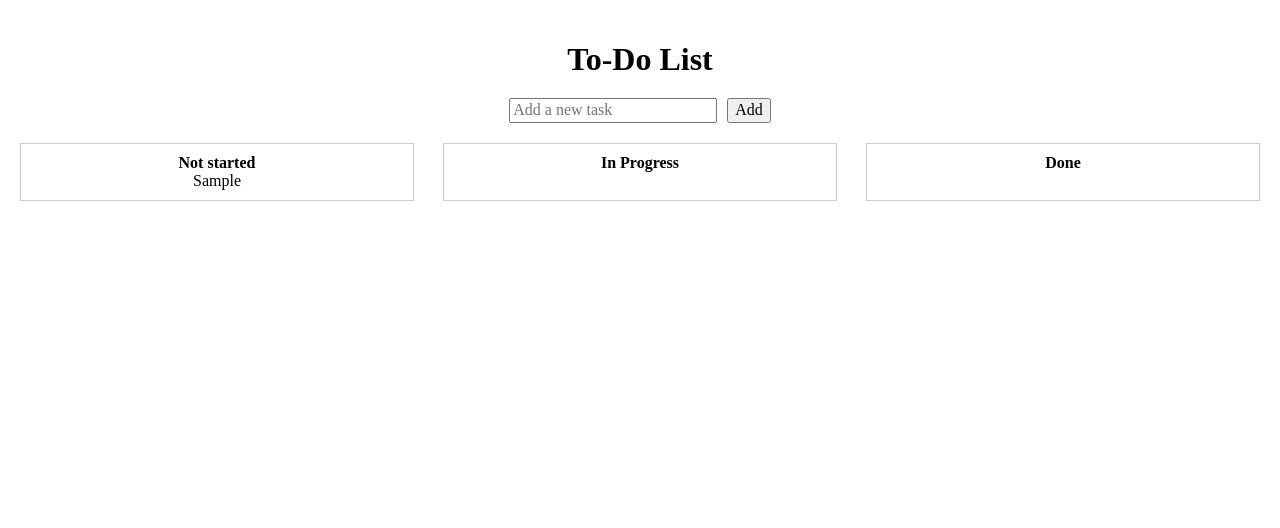
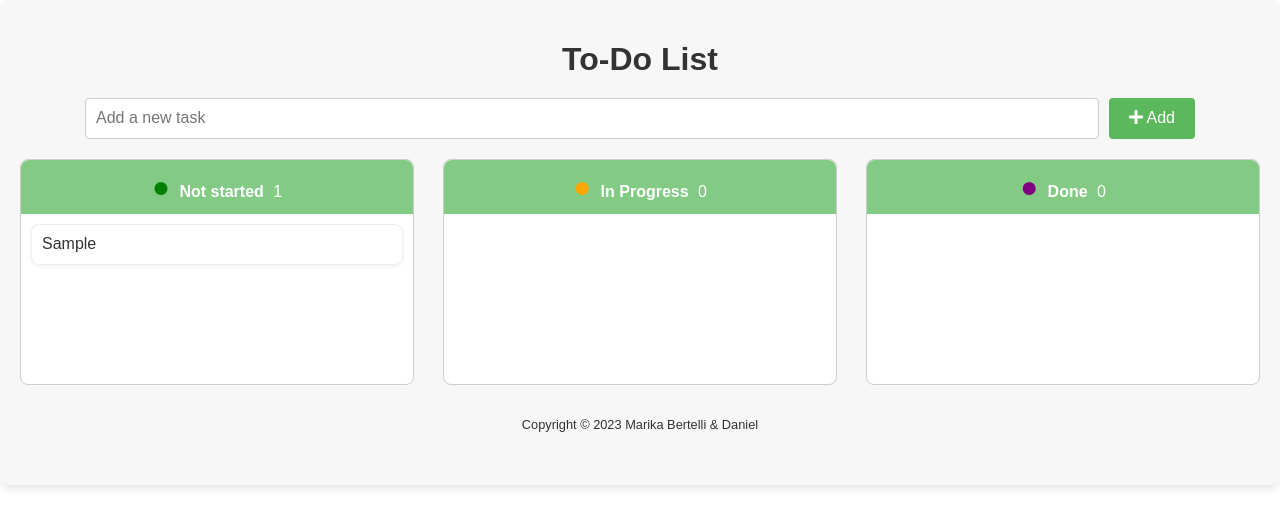
Before and after one commit to FAC29A/marika-daniel-project, a plain HTML site: page index.html in a window 1280 px wide. Both pictures are taken after typing "Sample" into the empty fields and a click on the button "Add". Drawn offline with Linux system fonts and the light colour scheme.

Commit message:
style the app and add footer

```diff
--- a/css/style.css
+++ b/css/style.css
@@ -1,16 +1,19 @@
 /*
 =================================================
-MAIN CONTAINER STYLING FOR TO-DO LIST APP
+MAIN CONTAINER STYLING
 =================================================
 */
 .project-board {
     text-align: center;
     padding: 20px;
+    background-color: #f7f7f7;
+    border-radius: 10px;
+    box-shadow: 0 4px 8px rgba(0, 0, 0, 0.1);
 }
 
 /*
 =================================================
-MAIN TITLE STYLING FOR TO-DO LIST
+TITLE STYLING
 =================================================
 */
 .title {
@@ -26,7 +29,29 @@ INPUT CONTAINER STYLING
     display: flex;
     justify-content: center;
     gap: 10px;
-    margin-bottom: 20px;
+    margin-bottom: 20px; /* Space below the input container */
+}
+
+#taskInput {
+    width: 80%;
+    padding: 10px;
+    border: 1px solid #ccc;
+    border-radius: 4px;
+}
+
+/*
+=================================================
+BUTTON STYLING
+=================================================
+*/
+#addTask {
+    padding: 10px 20px;
+    background-color: #5cb85c;
+    color: white;
+    border: none;
+    border-radius: 4px;
+    cursor: pointer;
+    font-size: 1em;
 }
 
 /*
@@ -40,40 +65,80 @@ COLUMNS CONTAINER STYLING
     gap: 20px;
 }
 
+.column-header {
+    font-weight: bold;
+    background-color: #83ca85;
+    color: white;
+    padding: 10px;
+    border-top-left-radius: 8px;
+    border-top-right-radius: 8px;
+    margin: -10px -10px 10px -10px; /* Overlap border */
+}
+
+.status-dot {
+    font-size: 30px;
+    margin-right: 5px;
+}
+
 /*
 =================================================
-INDIVIDUAL COLUMN STYLING
+COLUMN STYLING
 =================================================
 */
 .column {
     border: 1px solid #ccc;
+    background-color: #ffffff; /* White background for each column */
     padding: 10px;
     width: 30%;
+    border-radius: 8px; /* Rounded corners for columns */
 }
 
 /*
 =================================================
-COLUMN HEADER STYLING
+TASK STYLING
 =================================================
 */
-.column-header {
-    font-weight: bold;
+.tasksContainer {
+    min-height: 150px;
+}
+
+.task {
+    background-color: #ffffff;
+    border-radius: 8px;
+    padding: 10px;
+    margin-bottom: 10px; /* Space between tasks */
+    display: flex;
+    align-items: center;
+    justify-content: space-between;
+    border: 1px solid #eeeeee; /* Border for tasks */
+    box-shadow: 0 2px 4px rgba(0, 0, 0, 0.05);
+}
+
+.task:hover {
+    background-color: #f0f0f0; /* Light grey background on hover */
 }
 
 /*
 =================================================
-SHAKE ANIMATION STYLES
-Provides visual feedback (a shake effect) for elements
-to indicate an error or a required action has not been
-performed correctly, such as submitting an empty form field.
+TASK COUNTER STYLING
 =================================================
 */
-.shake {
-    animation: shake 0.5s;
+.task-count {
+    font-weight: normal;
+    padding-left: 5px;
 }
 
-  @keyframes shake {
-    0%, 100% { transform: translateX(0); }
-    25%, 75% { transform: translateX(-10px); }
-    50% { transform: translateX(10px); }
+/*
+=================================================
+FOOTER STYLING
+=================================================
+*/
+.footer {
+    text-align: center;
+    padding: 20px 10px;
 }
+
+.copy p {
+    color: #333333;
+    font-size: 0.8em;
+}
--- a/index.html
+++ b/index.html
@@ -1,9 +1,9 @@
 <!DOCTYPE html>
 <html lang="en">
-
 <head>
     <meta charset="UTF-8">
     <meta name="viewport" content="width=device-width, initial-scale=1.0">
+    <link rel="stylesheet" href="https://cdnjs.cloudflare.com/ajax/libs/font-awesome/5.15.1/css/all.min.css">
     <link rel="stylesheet" href="./css/normalize.css">
     <link rel="stylesheet" href="./css/style.css">
     <script src="./js/script.js" defer></script>
@@ -11,41 +11,52 @@
     <script src="./js/test.js" defer></script>
     <title>To-do List</title>
 </head>
-
 <body>
     <!-- Main container for the to-do list app -->
     <div class="project-board">
         <h1 class="title">To-Do List</h1>
-
         <div class="input-container">
             <input type="text" id="taskInput" placeholder="Add a new task">
-            <button id="addTask">Add</button>
+            <button id="addTask"><i class="fas fa-plus"></i> Add</button>
         </div>
 
         <!-- Container for the three columns (todo, in progress, done) -->
         <div class="columns">
             <div class="column todo">
-                <div class="column-header">Not started</div>
+                <div class="column-header">
+                    <span class="status-dot" style="color: green;">●</span>
+                    Not started <span class="task-count" id="not-started-count">0</span>
+                </div>
                 <div class="tasksContainer" id="not-started-container">
                     <!-- Tasks will be dynamically added here -->
                 </div>
             </div>
-
             <div class="column in-progress">
-                <div class="column-header">In Progress</div>
+                <div class="column-header">
+                    <span class="status-dot" style="color: orange;">●</span>
+                    In Progress <span class="task-count" id="in-progress-count">0</span>
+                </div>
                 <div class="tasksContainer" id="in-progress-container">
                     <!-- Tasks will be dynamically added here -->
                 </div>
             </div>
-
             <div class="column done">
-                <div class="column-header">Done</div>
+                <div class="column-header">
+                    <span class="status-dot" style="color: purple;">●</span>
+                    Done <span class="task-count" id="complete-count">0</span>
+                </div>
                 <div class="tasksContainer" id="complete-container">
                     <!-- Tasks will be dynamically added here -->
                 </div>
             </div>
         </div>
+
+        <!-- Footer -->
+        <div class="footer">
+            <div class="copy">
+                <p>Copyright © 2023 Marika Bertelli & Daniel</p>
+            </div>
+        </div>
     </div>
 </body>
-
 </html>
--- a/js/script.js
+++ b/js/script.js
@@ -11,12 +11,15 @@ const todoList = [];
 
 // ================= EVENT LISTENERS =================
 // Event listener for the 'Add' button click event
-    addButton.addEventListener('click', () => {
-        if(taskInput.value.length > 0){
-            addTask()
-        }
-        upDateDom()
-    });
+addButton.addEventListener('click', () => {
+    const taskValue = taskInput.value.trim();
+    if(taskValue){
+        addTask(taskValue);
+        upDateDom();
+        taskInput.value = "";
+    }
+});
+
 
 // ================= TASK MANIPULATION =================
 // Function to add a new task to the todoList array
@@ -25,20 +28,25 @@ function addTask() {
     newTask.title = taskInput.value;
     newTask.state = "not-started";
     todoList.push(newTask);
-    console.log(todoList);
-
     taskInput.value = "";
 }
 
 // ================= DOM UPDATES =================
 function upDateDom() {
     notStartedContainer.innerHTML = '';  // Clear it before appending new tasks
+
     // Filter the todoList to find tasks with the 'not-started' state
-    todoList.filter(item => {
-        if(item.state = "not-started"){
-            const todoTile = document.createElement("div")
-            todoTile.innerHTML = item.title
-            notStartedContainer.appendChild(todoTile); // Append the new task div to the notStartedContainer
-        }
-    })
+    const notStartedTasks = todoList.filter(item => item.state === "not-started");
+
+
+    // Iterate over the filtered tasks and append them to the DOM
+notStartedTasks.forEach(item => {
+    const todoTile = document.createElement("div");
+    todoTile.className = 'task'; // Class for the count
+    todoTile.innerHTML = item.title;
+    notStartedContainer.appendChild(todoTile);
+});
+
+    // Update the count for not-started tasks
+    document.getElementById('not-started-count').textContent = notStartedTasks.length;
 }
```
Also changed, not shown: css/normalize.css. Lines whose indentation alone changed are shown as unchanged.
